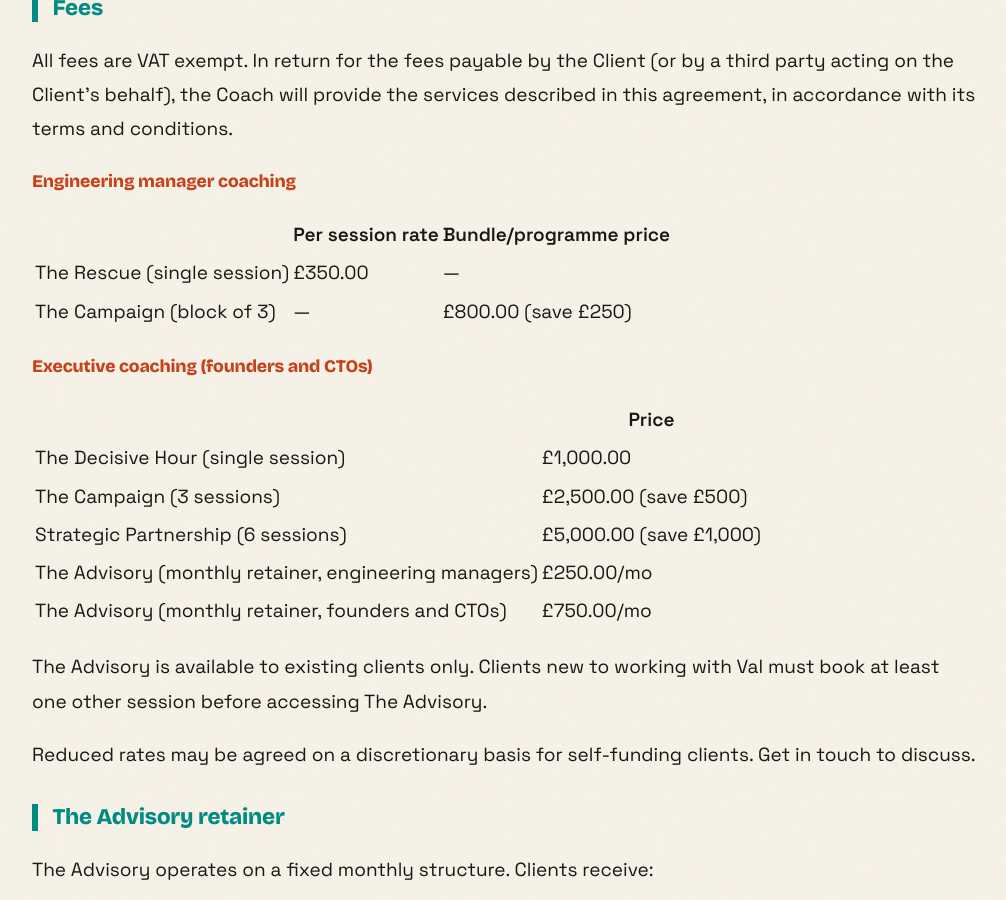
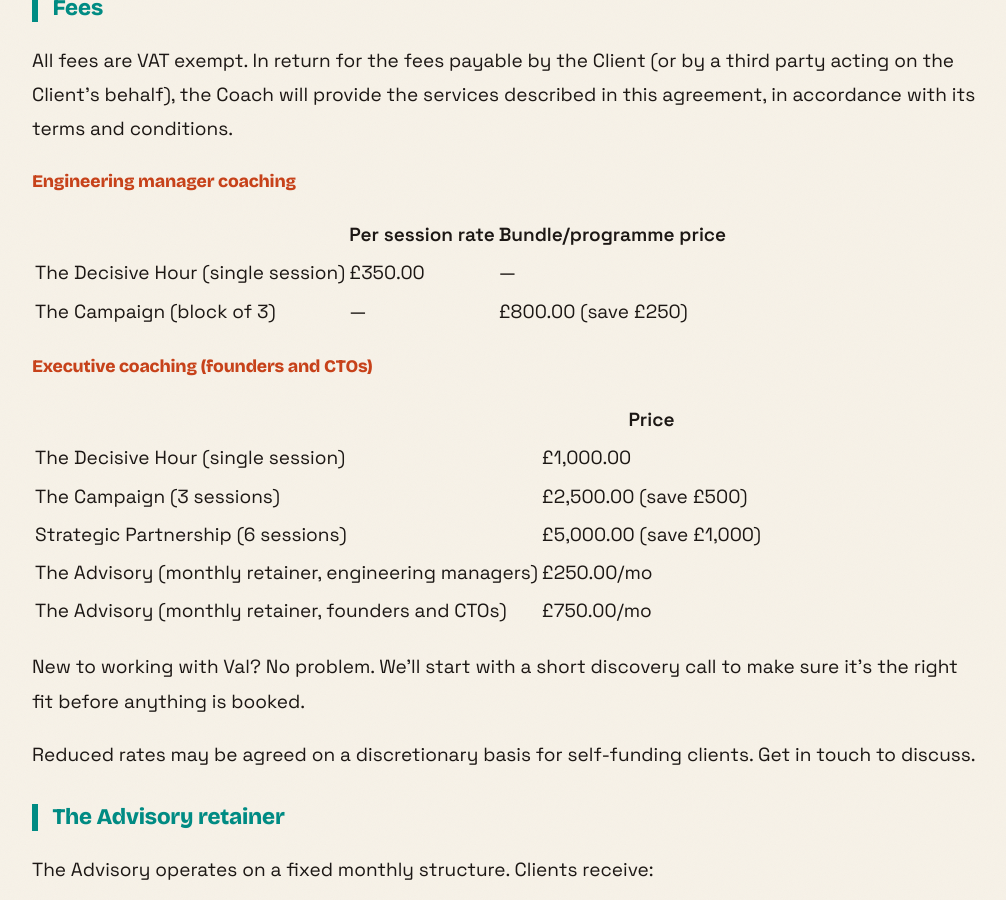
Before and after one commit to outragedpinkracoon/outragedpinkracoon.github.io, a Jekyll site: the page built from pages/coaching-disclaimer-and-terms.md, in a window 1280 px wide and 900 px high, scrolled down 4324 px. Shown: the whole window, without its empty margins (136-1142 px from the left). Built offline with Jekyll 4.4.1, drawn with Linux system fonts in a browser that asks for light colours; comment, search, counter and statistics services are not loaded.

Commit message:
fixes T&Cs

```diff
--- a/pages/coaching-disclaimer-and-terms.md
+++ b/pages/coaching-disclaimer-and-terms.md
@@ -74,7 +74,7 @@ All fees are VAT exempt. In return for the fees payable by the Client (or by a t
 
 | | Per session rate | Bundle/programme price |
 |---|---|---|
-| The Rescue (single session) | £350.00 | — |
+| The Decisive Hour (single session) | £350.00 | — |
 | The Campaign (block of 3) | — | £800.00 (save £250) |
 
 #### Executive coaching (founders and CTOs)
@@ -87,7 +87,7 @@ All fees are VAT exempt. In return for the fees payable by the Client (or by a t
 | The Advisory (monthly retainer, engineering managers) | £250.00/mo |
 | The Advisory (monthly retainer, founders and CTOs) | £750.00/mo |
 
-The Advisory is available to existing clients only. Clients new to working with Val must book at least one other session before accessing The Advisory.
+New to working with Val? No problem. We'll start with a short discovery call to make sure it's the right fit before anything is booked.
 
 Reduced rates may be agreed on a discretionary basis for self-funding clients. Get in touch to discuss.
 
```
